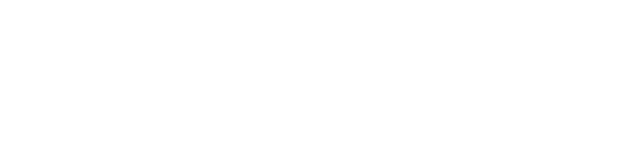
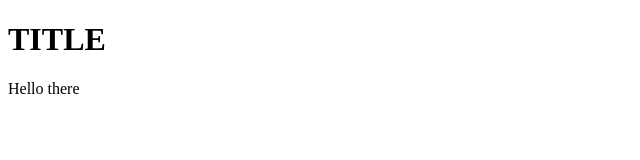
Before and after one commit to estercalveras/Mon-11-3, a plain HTML site: page index.html in a window 1280 px wide. Shown: the whole page, without its empty margins (0-640 px from the left). Drawn offline with Linux system fonts and the light colour scheme.

Commit message:
Added paragraph

```diff
--- a/index.html
+++ b/index.html
@@ -1,11 +1,17 @@
 <!DOCTYPE html>
 <html lang="en">
+
 <head>
     <meta charset="UTF-8">
     <meta name="viewport" content="width=device-width, initial-scale=1.0">
     <title>Document</title>
 </head>
+
 <body>
+    <div>
+        <h1>TITLE</h1>
+        <p>Hello there</p>
+    </div>
+</body>
 
-</body>
 </html>
```
